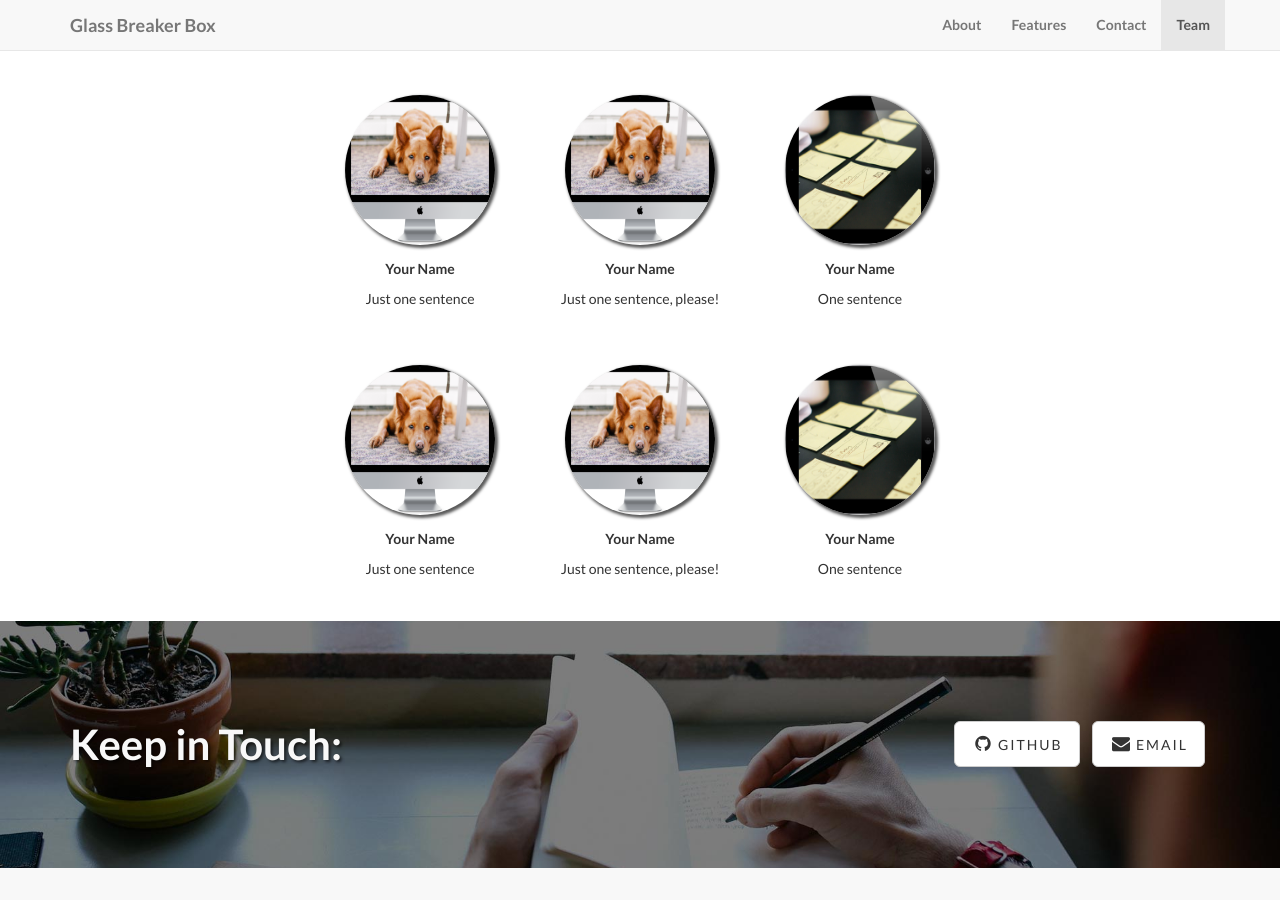
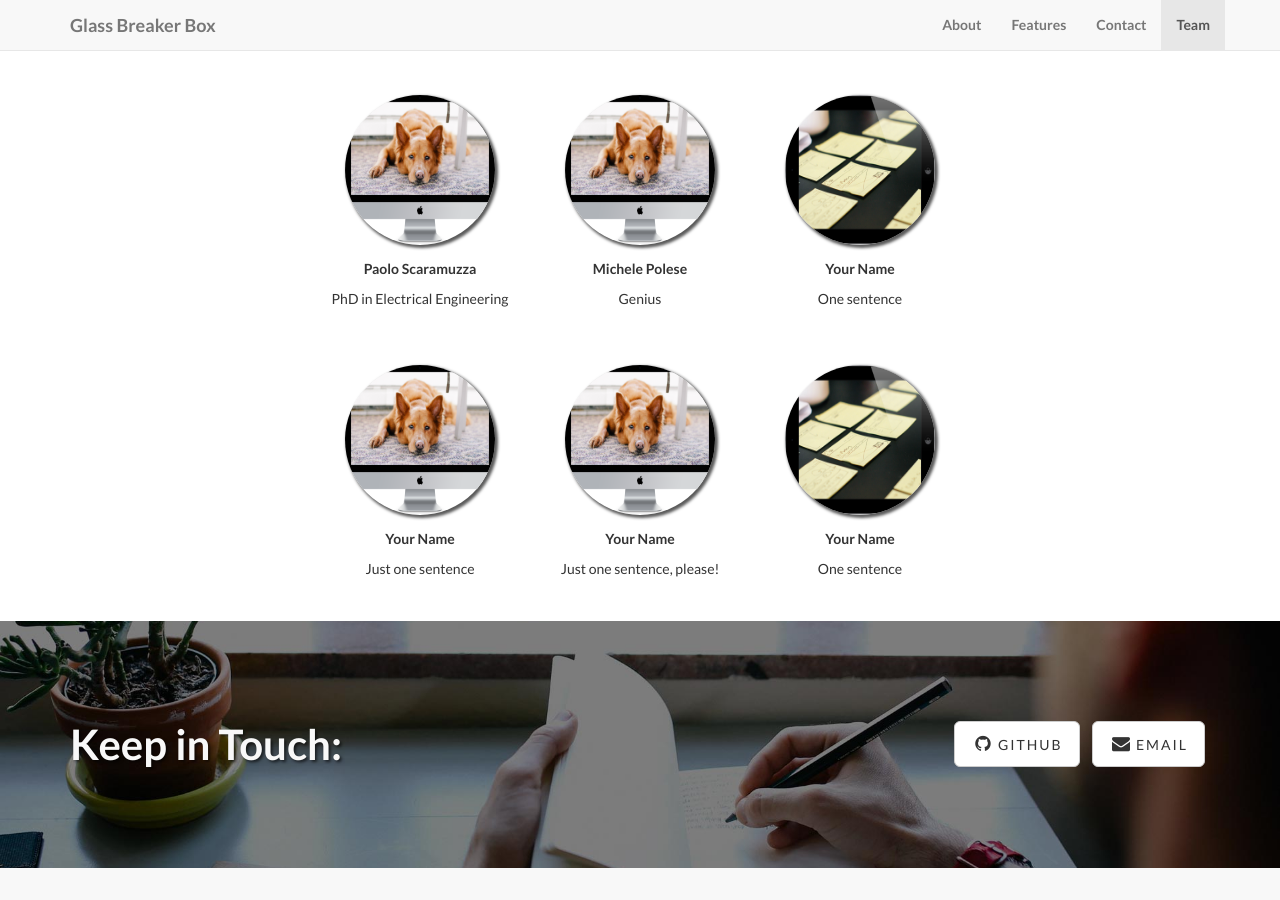
Before and after one commit to glassbreakerbox/glassbreakerbox.github.io, a Jekyll site: the page built from index.html, in a window 1280 px wide and 900 px high, scrolled down 1342 px. Built offline with Jekyll 4.4.1, drawn with Linux system fonts in a browser that asks for light colours.

Commit message:
Few more members

```diff
--- a/_data/members.yml
+++ b/_data/members.yml
@@ -10,13 +10,13 @@
   image: img/team/ipad.png
   description: One sentence
 
-- name: Your Name
+- name: Paolo Scaramuzza
   image: img/team/dog.png
-  description: Just one sentence
+  description: PhD in Electrical Engineering
 
-- name: Your Name
+- name: Michele Polese
   image: img/team/dog.png
-  description: Just one sentence, please!
+  description: Genius
 
 - name: Your Name
   image: img/team/ipad.png
```
